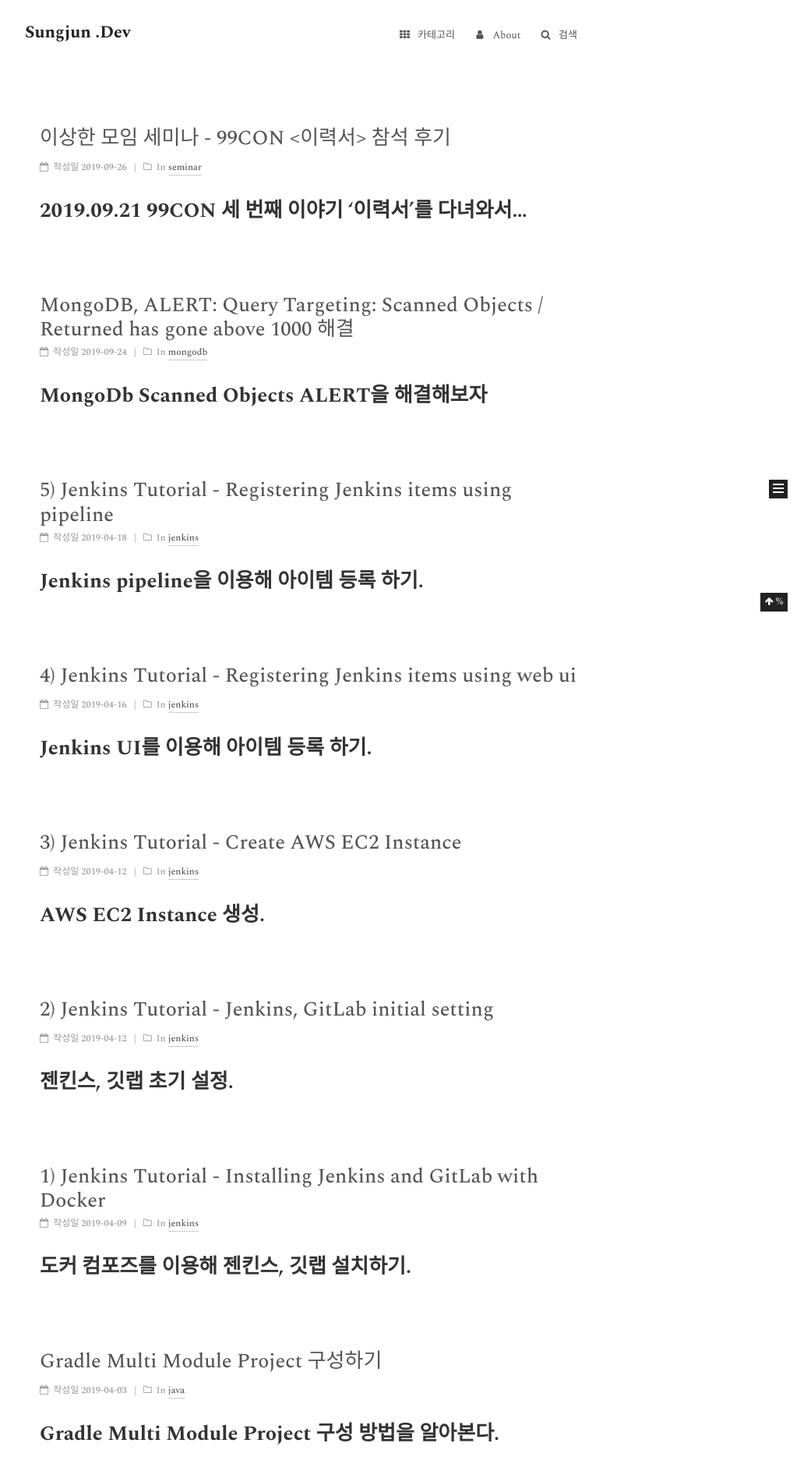
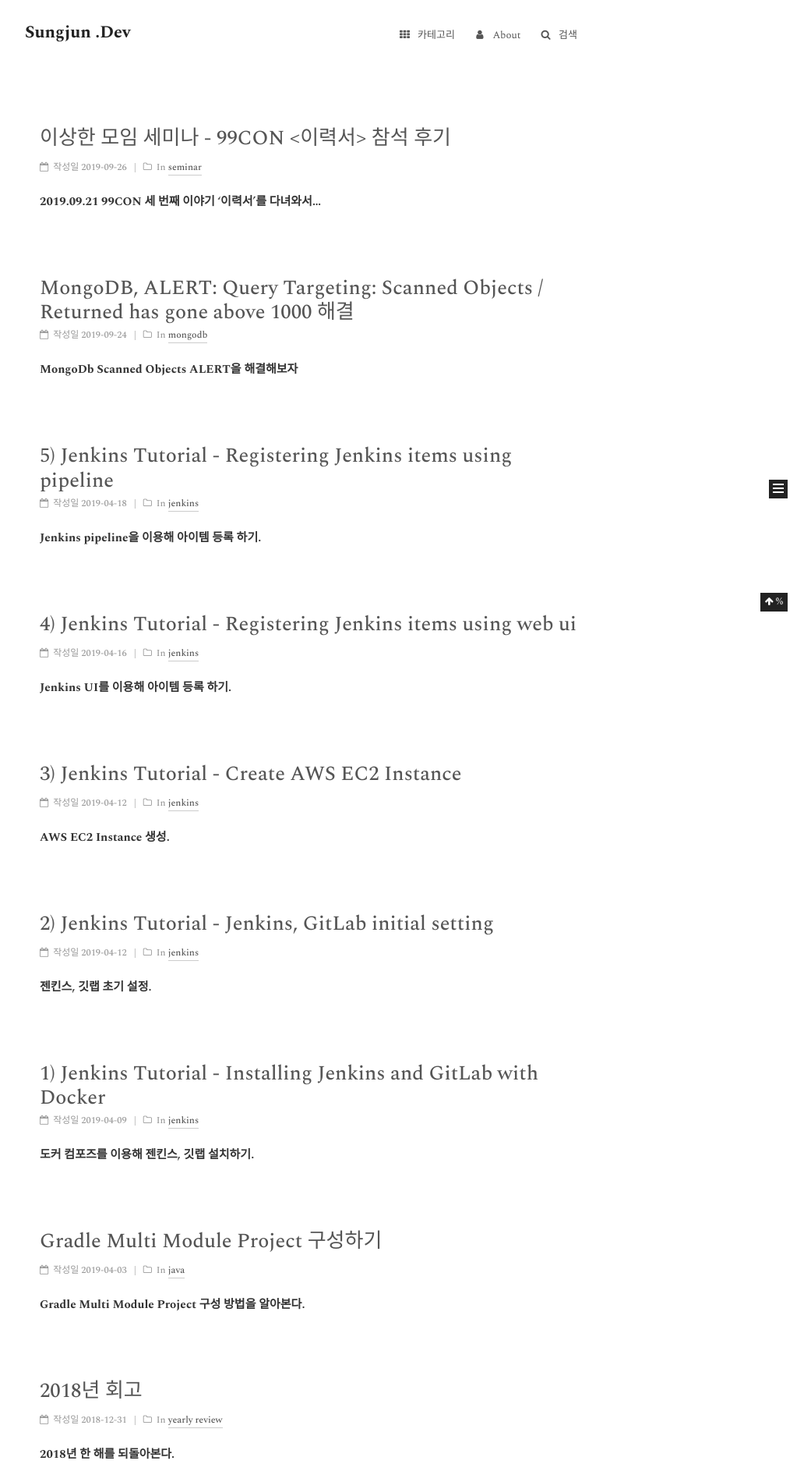
Before and after one commit to gwonsungjun/gwonsungjun.github.io, a Jekyll site: the page built from index.html, in a window 1280 px wide. Shown: the part 216-2116 px from the top of the page at 78% size, without its empty margins (239-1280 px from the left). Built offline with Jekyll 4.4.1, drawn with Linux system fonts in a browser that asks for light colours; the list of posts is cut into pages by our own code.

Commit message:
Revert "refactor: post title font size 수정"
This reverts commit 8454cac22a681fe5302fa3275bbdce9e8f1a4f81.

```diff
--- a/_sass/_common/components/post/post-title.scss
+++ b/_sass/_common/components/post/post-title.scss
@@ -1,14 +1,4 @@
-.post-title {
-  font-size: 15px;
-  text-align: center;
-  word-break: break-word;
-  font-weight: $posts-expand-title-font-weight;
-
-  @include mobile() {
-    font-size: 13px;
-  }
-}
-.posts-expand {
+.posts-expand .post-title {
   font-size: 26px;
   text-align: center;
   word-break: break-word;
```
